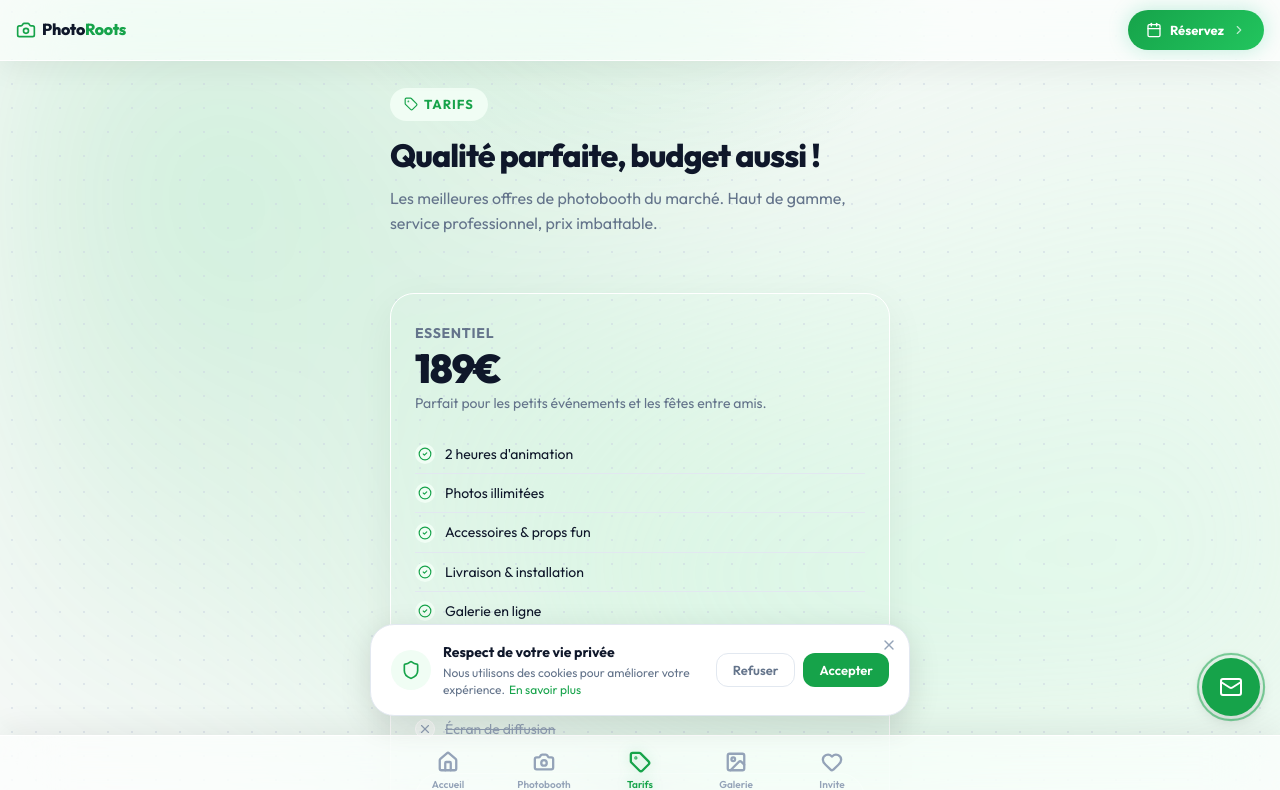
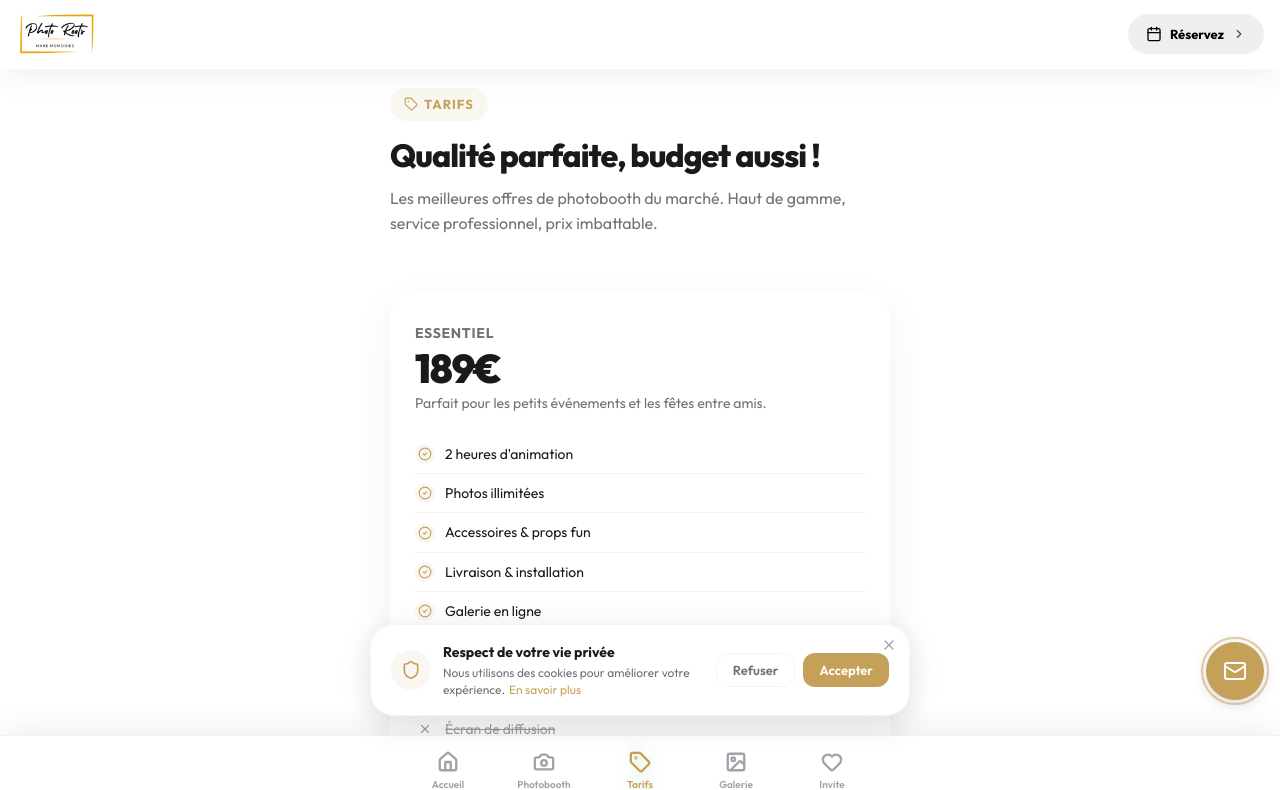
Before and after one commit to tallanss/RootsVersionFInal, a React (Vite) app: page /tarifs in a window 1280 px wide. Shown: the top 790 px of the page. Built offline with nearby package versions, Linux system fonts and the light colour scheme; a web font is replaced by a local one.

Commit message:
changement couleur

```diff
--- a/src/App.jsx
+++ b/src/App.jsx
@@ -93,8 +93,6 @@ function App() {
   return (
     <Router>
       <ScrollToTop />
-      <div className="ambient-orbs"></div>
-      <div className="mouse-glow"></div>
       <PageContent />
     </Router>
   );
--- a/src/components/Header.jsx
+++ b/src/components/Header.jsx
@@ -44,22 +44,32 @@ const Header = () => {
           top: 0,
           left: 0,
           height: '2px',
-          background: 'linear-gradient(90deg, #10b981, #34d399)',
+          background: 'linear-gradient(90deg, var(--primary), var(--accent))',
           width: `${scrollProgress}%`,
           transition: 'width 0.1s ease-out',
           zIndex: 10
         }} />
 
-        <Link to="/" style={{ display: 'flex', alignItems: 'center', gap: '6px', minWidth: 0, flexShrink: 0, textDecoration: 'none', zIndex: 20 }}>
-          <Camera size={20} style={{ color: 'var(--primary)', flexShrink: 0 }} />
-          <span style={{ fontWeight: 800, fontSize: '16px', letterSpacing: '-0.02em', color: 'var(--text-main)', whiteSpace: 'nowrap' }}>
-            Photo<span style={{ color: 'var(--primary)' }}>Roots</span>
-          </span>
+        <Link to="/" style={{ display: 'flex', alignItems: 'center', minWidth: 0, flexShrink: 0, textDecoration: 'none', zIndex: 20 }}>
+          <img
+            src="/logo-gold.png"
+            alt="PhotoRoots Logo"
+            style={{
+              height: isScrolled ? '38px' : '48px',
+              width: 'auto',
+              objectFit: 'contain',
+              transition: 'height 0.3s ease'
+            }}
+          />
         </Link>
+        {/* Navigation links removed as they are present in bottom nav */}
+
+
         {!isAdmin && (
           <div style={{ display: 'flex', alignItems: 'center', gap: '16px', zIndex: 20 }}>
             <AnimatedButton
               to="/contact"
+              className="header-cta"
               style={{
                 width: 'auto',
                 fontSize: '13px',
@@ -68,7 +78,6 @@ const Header = () => {
                 flexShrink: 0,
                 minHeight: '40px',
                 borderRadius: 'var(--radius-full)',
-                boxShadow: '0 0 20px rgba(16, 185, 129, 0.25)',
                 display: 'flex',
                 alignItems: 'center',
                 gap: '8px',
--- a/src/context/ContentContext.jsx
+++ b/src/context/ContentContext.jsx
@@ -20,9 +20,9 @@ const DEFAULT_CONTENT = {
     custom: { price: "Sur devis", subtitle: "Pour les événements d'exception qui méritent une prestation unique." }
   },
   theme: {
-    primary: "#16a34a",
-    accent: "#22c55e",
-    background: "#f7f9f8"
+    primary: "#c5a059",
+    accent: "#e3c18c",
+    background: "#ffffff"
   },
   seo: {
     title: "PhotoRoots | Location Photobooth Miroir Luxe Le Havre & Rouen",
@@ -54,7 +54,13 @@ export const ContentProvider = ({ children }) => {
       parsed.pricing = DEFAULT_CONTENT.pricing;
     }
 
-    // Migration for new pro features
+    // Theme migration to Luxury Gold
+    if (parsed.theme && (parsed.theme.background === "#f7f9f8" || parsed.theme.background === "#0a0a0c" || parsed.theme.background === "#f8fafb")) {
+      parsed.theme.background = DEFAULT_CONTENT.theme.background;
+      parsed.theme.primary = DEFAULT_CONTENT.theme.primary;
+      parsed.theme.accent = DEFAULT_CONTENT.theme.accent;
+    }
+
     if (!parsed.theme) parsed.theme = DEFAULT_CONTENT.theme;
     if (!parsed.seo) parsed.seo = DEFAULT_CONTENT.seo;
     if (!parsed.messages) parsed.messages = DEFAULT_CONTENT.messages;
--- a/src/index.css
+++ b/src/index.css
@@ -1,28 +1,28 @@
 :root {
   --font-main: 'Outfit', 'Inter', -apple-system, BlinkMacSystemFont, 'Segoe UI', Roboto, sans-serif;
 
-  /* Clean White & Emerald Green Palette with Glassmorphism */
-  --bg-app: transparent;
-  --bg-card: rgba(255, 255, 255, 0.5);
-  --bg-secondary: #f0fdf4;
-  --bg-dark: #052e16;
-  --primary: #16a34a;
-  --primary-dark: #15803d;
-  --primary-light: #bbf7d0;
-  --accent: #22c55e;
-  --accent-glow: rgba(34, 197, 94, 0.15);
-
-  --text-main: #0f172a;
-  --text-muted: #64748b;
-  --text-light: #94a3b8;
-
-  --border-light: #e2e8f0;
-  --border-medium: #cbd5e1;
-
-  --shadow-sm: 0 1px 3px rgba(0, 0, 0, 0.06), 0 1px 2px rgba(0, 0, 0, 0.04);
-  --shadow-md: 0 4px 6px -1px rgba(0, 0, 0, 0.07), 0 2px 4px -2px rgba(0, 0, 0, 0.05);
-  --shadow-lg: 0 10px 15px -3px rgba(0, 0, 0, 0.08), 0 4px 6px -4px rgba(0, 0, 0, 0.04);
-  --shadow-xl: 0 20px 25px -5px rgba(0, 0, 0, 0.08), 0 8px 10px -6px rgba(0, 0, 0, 0.04);
+  /* Luxury White & Gold Palette */
+  --bg-app: #ffffff;
+  --bg-card: rgba(255, 255, 255, 0.8);
+  --bg-secondary: #faf7f2;
+  --bg-dark: #1a1a1a;
+  --primary: #c5a059;
+  --primary-dark: #a68549;
+  --primary-light: rgba(197, 160, 89, 0.15);
+  --accent: #e3c18c;
+  --accent-glow: rgba(197, 160, 89, 0.2);
+
+  --text-main: #1a1a1a;
+  --text-muted: #71717a;
+  --text-light: #a1a1aa;
+
+  --border-light: rgba(197, 160, 89, 0.1);
+  --border-medium: rgba(197, 160, 89, 0.2);
+
+  --shadow-sm: 0 1px 3px rgba(197, 160, 89, 0.05), 0 1px 2px rgba(0, 0, 0, 0.04);
+  --shadow-md: 0 4px 10px -1px rgba(197, 160, 89, 0.08), 0 2px 4px -2px rgba(0, 0, 0, 0.05);
+  --shadow-lg: 0 10px 15px -3px rgba(197, 160, 89, 0.1), 0 4px 6px -4px rgba(0, 0, 0, 0.04);
+  --shadow-xl: 0 20px 25px -5px rgba(197, 160, 89, 0.1), 0 8px 10px -6px rgba(0, 0, 0, 0.04);
 
   --radius-sm: 12px;
   --radius-md: 16px;
@@ -63,7 +63,7 @@ html {
 
 body {
   margin: 0;
-  background-color: #f7f9f8;
+  background-color: var(--bg-app);
   color: var(--text-main);
   font-family: var(--font-main);
   -webkit-font-smoothing: antialiased;
@@ -71,64 +71,13 @@ body {
   position: relative;
 }
 
-.ambient-orbs {
-  position: fixed;
-  top: 0; left: 0; width: 100vw; height: 100vh;
-  z-index: -3; /* Derrière tout */
-  pointer-events: none;
-  background-color: transparent;
-  /* 3 Orbes massifs et extrêmement flous : Le "Sweet Spot" */
-  background-image:
-    radial-gradient(circle 800px at 15% 30%, rgba(34, 197, 94, 0.2), transparent 70%),
-    radial-gradient(circle 900px at 85% 70%, rgba(187, 247, 208, 0.35), transparent 70%),
-    radial-gradient(circle 600px at 50% 80%, rgba(134, 239, 172, 0.25), transparent 70%);
-  filter: blur(100px); /* Flou très étendu pour une douceur parfaite */
-  animation: orbs-drift 22s ease-in-out infinite alternate;
-}
-
-@media (max-width: 768px) {
-  .ambient-orbs {
-    /* Fond beaucoup moins vert sur mobile : diamètres réduits et opacité baissée */
-    background-image:
-      radial-gradient(circle 400px at 15% 30%, rgba(34, 197, 94, 0.1), transparent 70%),
-      radial-gradient(circle 450px at 85% 70%, rgba(187, 247, 208, 0.2), transparent 70%),
-      radial-gradient(circle 350px at 50% 80%, rgba(134, 239, 172, 0.15), transparent 70%);
-  }
-}
-
-@keyframes orbs-drift {
-  0% { transform: scale(1) translate(0px, 0px); }
-  33% { transform: scale(1.1) translate(4vw, -4vh); }
-  66% { transform: scale(0.9) translate(-2vw, 5vh); }
-  100% { transform: scale(1.05) translate(-4vw, 2vh); }
-}
-
-.mouse-glow {
-  position: fixed;
-  top: 0; left: 0; width: 100vw; height: 100vh;
-  z-index: -2; /* Au dessus des orbes, mais sous les points */
-  pointer-events: none;
-  background-image: radial-gradient(
-    circle 600px at var(--mouse-x, 50vw) var(--mouse-y, -20vh),
-    rgba(34, 197, 94, 0.2) 0%,
-    rgba(34, 197, 94, 0.08) 30%,
-    transparent 60%
-  );
-}
-
-/* PATRON GÉOMÉTRIQUE SUBTIL (Points Modernes) */
+/* BACKGROUND EFFECTS REMOVED FOR PURE WHITE THEME */
+.ambient-orbs, .mouse-glow {
+  display: none !important;
+}
+
 body::after {
-  content: "";
-  position: fixed;
-  top: 0;
-  left: 0;
-  width: 100vw;
-  height: 100vh;
-  z-index: -1;
-  background-image: radial-gradient(circle, #cbd5e1 1px, transparent 1px);
-  background-size: 24px 24px;
-  opacity: 0.5;
-  pointer-events: none;
+  content: none !important;
 }
 
 @keyframes aurora-move {
@@ -181,7 +130,7 @@ button:active { transform: scale(0.97); }
   left: -100%;
   width: 100%;
   height: 100%;
-  background: linear-gradient(90deg, transparent, rgba(34, 197, 94, 0.2), transparent);
+  background: linear-gradient(90deg, transparent, rgba(197, 160, 89, 0.2), transparent);
   animation: skeleton-wave 1.5s infinite;
 }
 
@@ -348,12 +297,12 @@ button:active { transform: scale(0.97); }
 
 .btn-primary:active {
   transform: scale(0.95);
-  box-shadow: 0 2px 8px rgba(34, 197, 94, 0.1);
+  box-shadow: 0 2px 8px rgba(197, 160, 89, 0.1);
 }
 
 .btn-primary:hover {
   transform: translateY(-4px) scale(1.03);
-  box-shadow: 0 12px 28px rgba(34, 197, 94, 0.4), 0 4px 10px rgba(0, 0, 0, 0.1);
+  box-shadow: 0 12px 28px rgba(197, 160, 89, 0.35), 0 4px 10px rgba(0, 0, 0, 0.1);
 }
 
 /* Effet Shimmer puissant et CONTINU sur mobile/desktop */
@@ -523,23 +472,23 @@ button:active { transform: scale(0.97); }
 
 .bento-item {
   position: relative;
-  background: rgba(255, 255, 255, 0.6);
+  background: rgba(255, 255, 255, 0.03);
   backdrop-filter: blur(24px);
   -webkit-backdrop-filter: blur(24px);
   border-radius: var(--radius-lg);
-  border: 1px solid var(--border-light);
-  box-shadow: var(--shadow-sm);
-  transition: all 0.3s cubic-bezier(0.16, 1, 0.3, 1);
+  border: 1px solid rgba(255, 255, 255, 0.05);
+  box-shadow: 0 8px 32px rgba(0, 0, 0, 0.2);
+  transition: all 0.4s cubic-bezier(0.16, 1, 0.3, 1);
   cursor: pointer;
   overflow: hidden;
   text-decoration: none;
   display: flex;
 }
 .bento-item:hover {
-  transform: translateY(-4px) scale(1.02);
-  box-shadow: var(--shadow-md);
-  border-color: rgba(255,255,255,1);
-  background: rgba(255, 255, 255, 0.8);
+  transform: translateY(-8px);
+  box-shadow: 0 20px 40px rgba(0, 0, 0, 0.4);
+  border-color: var(--primary);
+  background: rgba(255, 255, 255, 0.06);
 }
 
 .bento-large {
@@ -609,7 +558,14 @@ button:active { transform: scale(0.97); }
 }
 .bento-small .bento-text p {
   font-size: 13px;
-  opacity: 0.9;
+  opacity: 0.7;
+}
+
+@media (max-width: 768px) {
+  .bento-grid {
+    grid-template-columns: 1fr;
+    gap: 16px;
+  }
 }
 
 .bento-watermark {
@@ -1002,7 +958,7 @@ button:active { transform: scale(0.97); }
   width: 200px;
   height: 200px;
   border-radius: 50%;
-  background: rgba(34, 197, 94, 0.15);
+  background: rgba(197, 160, 89, 0.15);
   filter: blur(60px);
 }
 .cta-section h2 {
@@ -1148,8 +1104,8 @@ button:active { transform: scale(0.97); }
 /* ===== CONTACT BUTTON ===== */
 .contact-float {
   position: fixed;
-  bottom: calc(84px + var(--safe-area-bottom)); /* Default position above BottomNav */
-  right: 20px;
+  bottom: calc(100px + var(--safe-area-bottom)); /* Higher to clear BottomNav */
+  right: 16px;
   width: 58px;
   height: 58px;
   background: var(--primary);
@@ -1528,6 +1484,12 @@ body.has-price-bar .contact-float {
   padding: 10px 0;
 }
 
+@media (max-width: 768px) {
+  .gallery-masonry {
+    columns: 1;
+  }
+}
+
 @media (min-width: 768px) {
   .gallery-masonry {
     columns: 3;
@@ -2165,6 +2127,42 @@ body.has-price-bar .contact-float {
   }
 }
 
+/* PUBLIC MOBILE NAV OPTIMIZATION */
+.ios-nav {
+  background: rgba(255, 255, 255, 0.9) !important;
+  backdrop-filter: blur(25px);
+  -webkit-backdrop-filter: blur(25px);
+  border-top: 1px solid rgba(0, 0, 0, 0.05);
+}
+
+@media (max-width: 768px) {
+  .ios-nav {
+    display: block !important;
+  }
+  .mobile-hide {
+    display: none !important;
+  }
+}
+
+/* SAVE THE DATE ACCESSIBILITY FIX */
+.savethedate-container input::placeholder {
+  color: rgba(0, 0, 0, 0.3) !important;
+}
+
+.savethedate-container input {
+  color: var(--text-main) !important;
+  background: white !important;
+  border: 1px solid var(--border-light) !important;
+}
+
+.savethedate-container label {
+  color: var(--primary) !important;
+  font-weight: 700 !important;
+  text-transform: uppercase;
+  letter-spacing: 0.5px;
+}
+
+
 /* ENFORCE SINGLE COLUMN ON MOBILE ADMIN */
 @media (max-width: 768px) {
   .admin-shell .admin-grid,
--- a/src/pages/SaveTheDate.jsx
+++ b/src/pages/SaveTheDate.jsx
@@ -77,7 +77,7 @@ const SaveTheDate = () => {
   };
 
   return (
-    <div className="animate-in pb-20">
+    <div className="savethedate-container animate-in pb-20">
       <Helmet>
         <title>Générateur Save The Date | PhotoRoots</title>
         <meta name="description" content="Créez et téléchargez gratuitement votre Save the Date personnalisé pour votre mariage ou événement." />
```
Also changed, not shown: src/components/Footer.jsx (+9 -10 lines), public/logo-gold.png (added).
